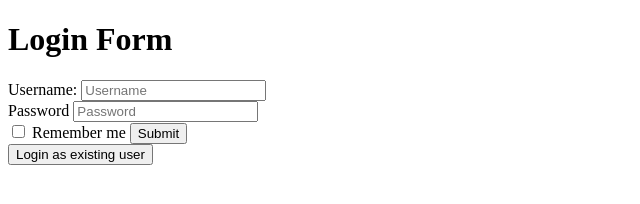
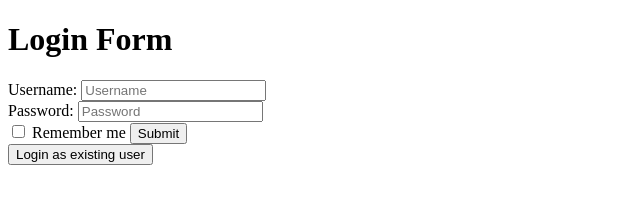
Before and after one commit to acciojob/remember-me-login-form-Bharti025, a website: page main.html in a window 1280 px wide. Shown: the full height of the page, 0-640 px from the left. Drawn offline with Linux system fonts and the light colour scheme.

Commit message:
created a submission

```diff
--- a/main.html
+++ b/main.html
@@ -1,7 +1,6 @@
 <!DOCTYPE html>
 
 <html>
-
 <head>
 	<link rel="stylesheet" href="styles.css">
 </head>
@@ -11,19 +10,17 @@
    <form>
 	  <h1>Login Form</h1>
 	   <label for="username">Username:</label>
-	<input type="text" placeholder="Username" id="username"/>
+	<input type="text" placeholder="Username"
+		id="username"/>
 	   <br>
-	   <label for="password">Password</label>
+	   <label for="password">Password:</label>
 <input type="password" placeholder="Password" id="password"/>
 	   <br>
 	<input type="checkbox" id="checkbox" required/>
 		<label for="checkbox">Remember me</label>
-<input type="submit" id="submit" value="Submit"/>
+     <input type="submit" id="submit" value="Submit"/>
 	<button id="existing">Login as existing user</button>
 	</form>
-	<script type="text/javascript" src="./script.js">
-</script>
-
+	<script type="text/javascript" src="./script.js"></script>
 </body>
-
 </html>
--- a/script.js
+++ b/script.js
@@ -25,7 +25,7 @@ passwordValue=password.value;
 	isLoggedIn="true";
      alert("Logged in as " + userValue);
 	 localStorage.setItem("isLoggedIn",isLoggedIn);
-      localStorage.setItem("name",userValue);
+    localStorage.setItem("name",userValue);
 	localStorage.setItem("password",passwordValue);
 	}
 }
```
